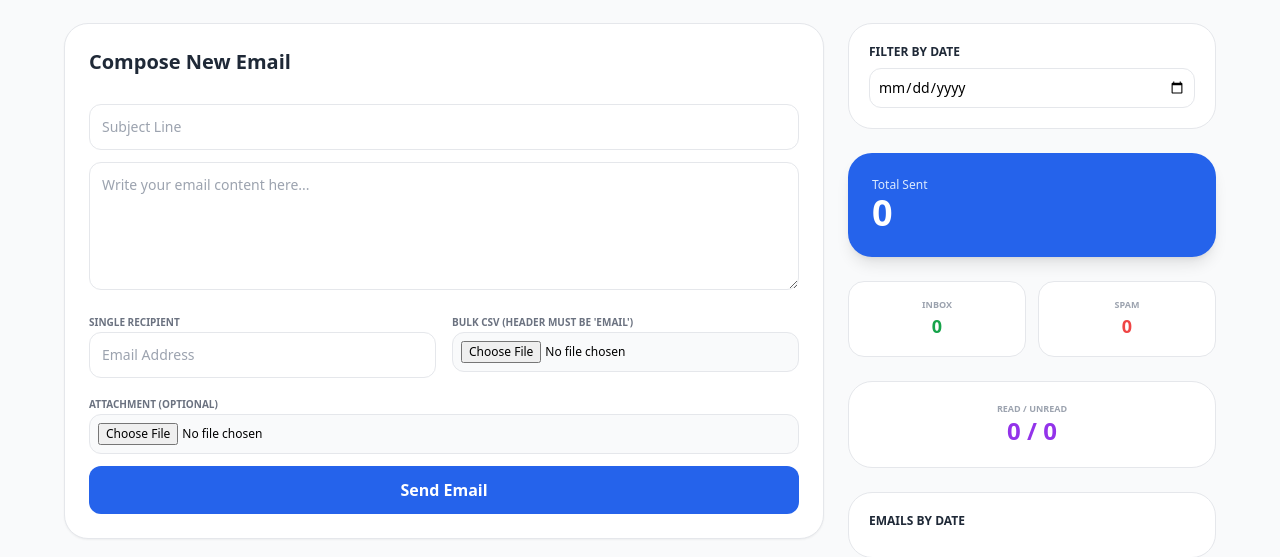
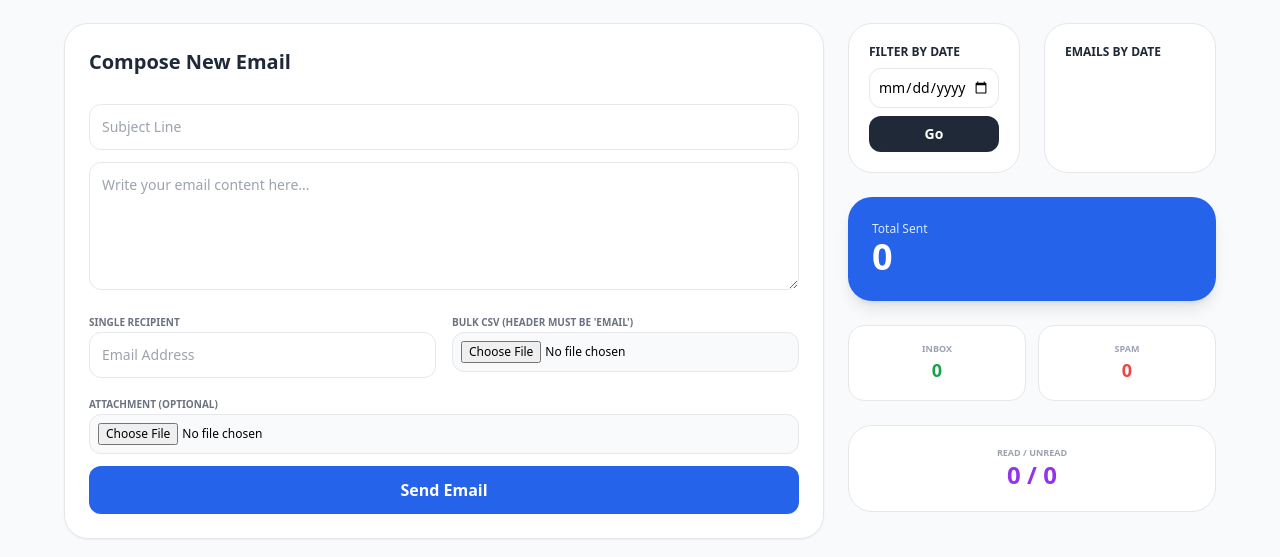
Before and after one commit to Prem02207/TrekEmail-Python, a Django app: page / in a window 1280 px wide. Shown: the part 69-626 px from the top of the page. Run offline with Django 5.2, Linux system fonts and the light colour scheme; data that the repository does not hold is empty; some libraries are stand-ins or nearby versions.

Commit message:
Updated dashboard with Date Filter, Go button and Grid layout

```diff
--- a/templates/dashboard.html
+++ b/templates/dashboard.html
@@ -55,10 +55,19 @@
             </div>
 
             <div class="space-y-6">
-                <div class="bg-white p-5 rounded-3xl border">
-                    <h3 class="font-bold text-gray-800 mb-2 text-xs uppercase">Filter by Date</h3>
-                    <input type="date" id="dateFilter" class="w-full p-2 border rounded-xl text-sm"
-                           onchange="loadFiltered(this.value)">
+                <div class="grid grid-cols-1 md:grid-cols-2 gap-6">
+                    <div class="bg-white p-5 rounded-3xl border">
+                        <h3 class="font-bold text-gray-800 mb-2 text-xs uppercase">Filter by Date</h3>
+                        <input type="date" id="dateFilter" class="w-full p-2 border rounded-xl text-sm mb-2">
+                        <button onclick="applyDateFilter()" class="w-full bg-gray-800 text-white font-bold py-2 rounded-xl text-sm hover:bg-black transition">
+                            Go
+                        </button>
+                    </div>
+
+                    <div class="bg-white p-5 rounded-3xl border">
+                        <h3 class="font-bold text-gray-800 mb-2 text-xs uppercase">Emails by Date</h3>
+                        <div id="date-stats-container" class="space-y-2 text-[11px]"></div>
+                    </div>
                 </div>
 
                 <div class="bg-blue-600 p-6 rounded-3xl text-white shadow-lg">
@@ -72,10 +81,6 @@
                 <div class="bg-white p-5 rounded-3xl border text-center">
                     <p class="text-gray-400 text-[9px] uppercase font-bold">Read / Unread</p>
                     <h2 class="text-2xl font-black text-purple-600"><span id="read">0</span> / <span id="unread">0</span></h2>
-                </div>
-                <div class="bg-white p-5 rounded-3xl border">
-                    <h3 class="font-bold text-gray-800 mb-2 text-xs uppercase">Emails by Date</h3>
-                    <div id="date-stats-container" class="space-y-2 text-[11px]"></div>
                 </div>
             </div>
         </div>
@@ -103,6 +108,16 @@
                     <td class="p-3 text-gray-400">${log.date_sent}</td>
                 </tr>
             `;
+        }
+
+        // Updated function to handle "Go" button click
+        function applyDateFilter() {
+            const date = document.getElementById('dateFilter').value;
+            if (date) {
+                loadFiltered(date);
+            } else {
+                alert("Please select a date first!");
+            }
         }
 
         async function loadStats(force = false) {
@@ -158,7 +173,7 @@
 
         function resetView() {
             isFiltered = false;
-            document.getElementById('dateFilter').value = ''; // Reset date picker
+            document.getElementById('dateFilter').value = '';
             loadStats(true);
         }
 
```
